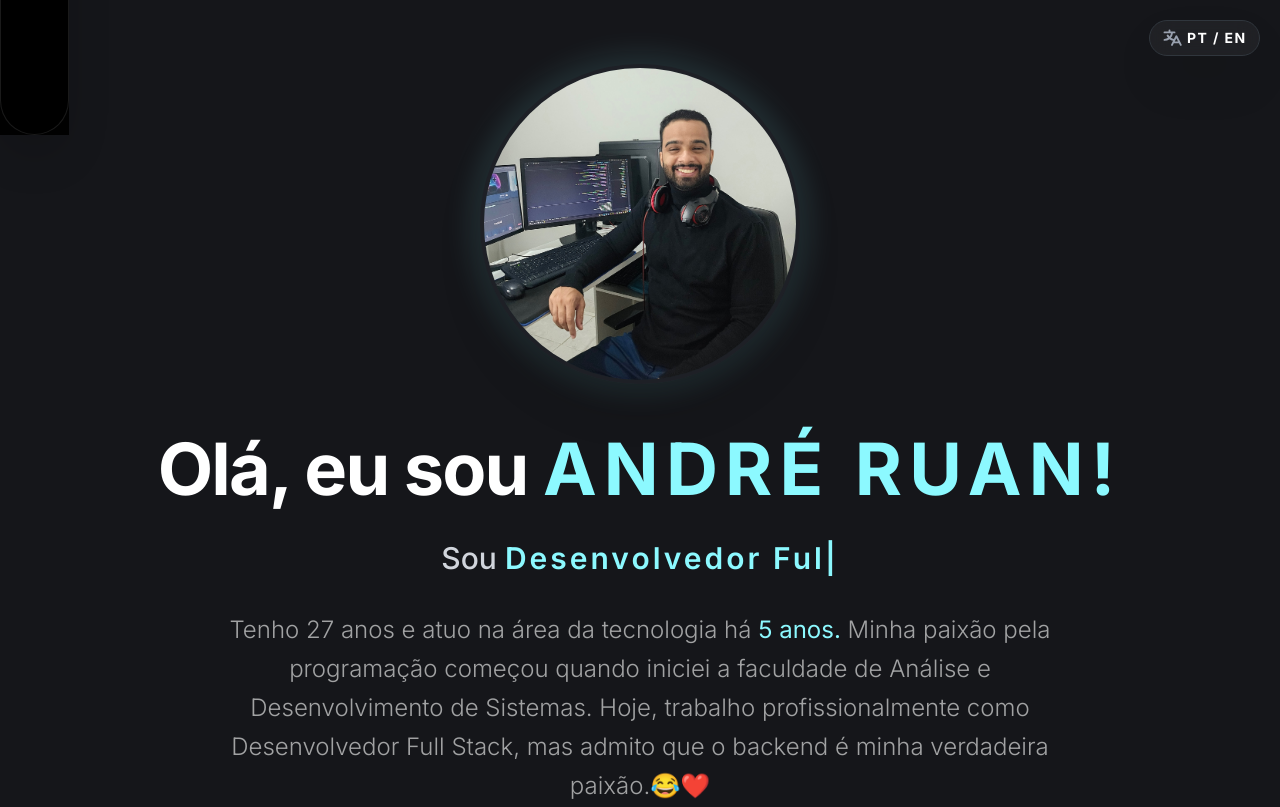
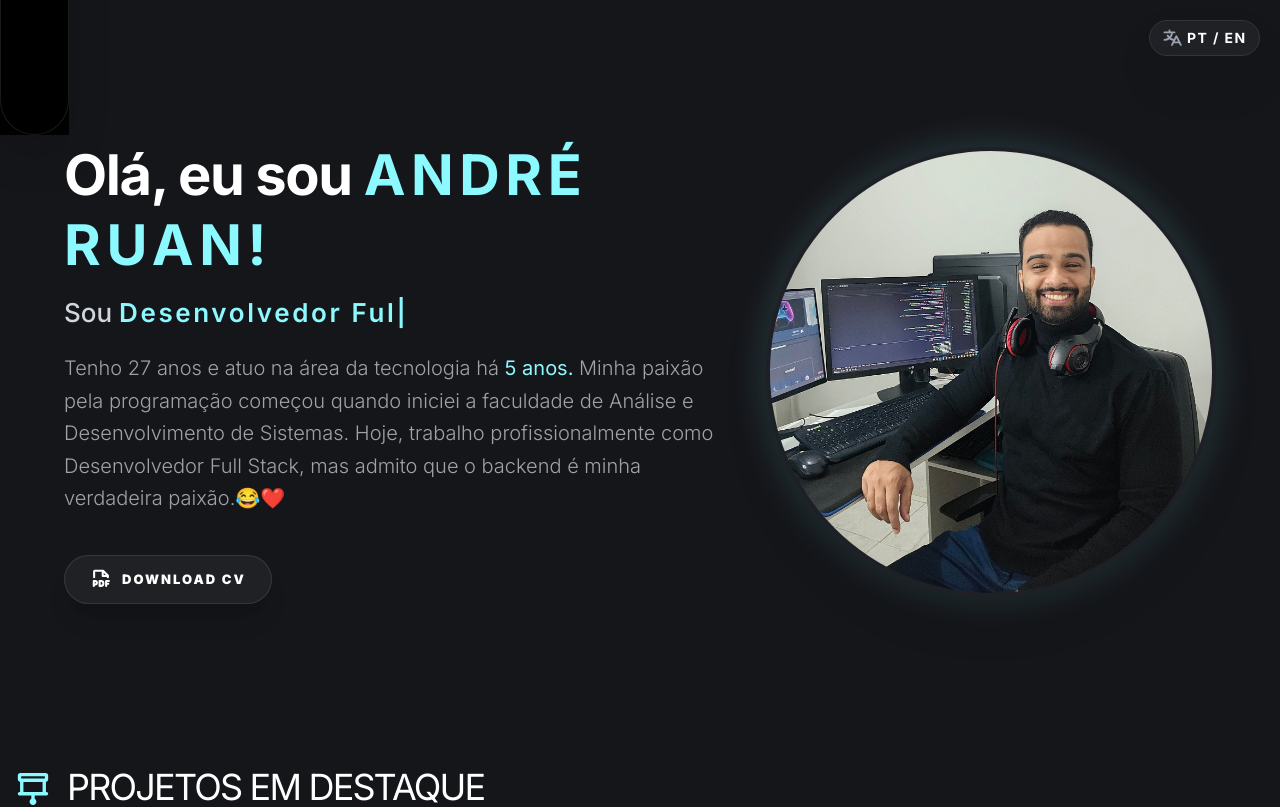
Before and after one commit to Ruan-andre/projeto-portfolio, a Next.js app: page / in a window 1280 px wide. Shown: the top 807 px of the page. Built offline with nearby package versions, Linux system fonts and the light colour scheme; no server answers; some icons are missing.

Commit message:
feat(hero): adiciona currículo em português e inglês, e implementa botão de download no componente Hero

```diff
--- a/src/components/Hero/hero.css
+++ b/src/components/Hero/hero.css
@@ -1,15 +1,19 @@
 @layer components {
-  /* Container principal */
+  /* Container principal - Mudando para Split Layout no desktop */
   .hero-container {
-    @apply min-h-[90vh] flex flex-col items-center justify-center px-[2.4rem] pt-[12rem] md:pt-[6.4rem] text-center;
+    @apply min-h-[85vh] flex flex-col md:flex-row items-center justify-between gap-12 md:gap-20 px-[2.4rem] pt-[12rem] md:pt-[6.4rem] max-w-[120rem] mx-auto text-center md:text-left;
   }
 
-  /* Wrapper da foto de perfil */
-  .hero-profile-wrapper {
-    @apply relative mb-[3.2rem] md:mb-[4rem];
+  /* Bloco de Texto (Esquerda) */
+  .hero-text-content {
+    @apply flex-1 flex flex-col items-center md:items-start order-2 md:order-1;
   }
 
-  /* Efeito de brilho (Glow) atrás da foto */
+  /* Bloco da Imagem (Direita) */
+  .hero-profile-wrapper {
+    @apply relative mb-[3.2rem] md:mb-0 order-1 md:order-2 shrink-0;
+  }
+
   .hero-profile-glow {
     @apply absolute -inset-[1.2rem] bg-special rounded-full blur-[1.2rem] opacity-10 transition duration-1000;
   }
@@ -18,28 +22,35 @@
     @apply opacity-30;
   }
 
-  /* Imagem de perfil */
   .hero-profile-image {
-    @apply relative w-[20rem] h-[20rem] md:w-[32rem] md:h-[32rem] rounded-full border-[0.4rem] border-card object-cover hover:border-special transition-all duration-700 shadow-2xl;
+    @apply relative w-[25rem] h-[25rem] md:w-[45rem] md:h-[45rem] rounded-full border-[0.4rem] border-card object-cover hover:border-special transition-all duration-700 shadow-2xl;
   }
 
-  /* Título principal (H1) */
+  /* Título principal (H1) - Menor conforme solicitado */
   .hero-title {
-    @apply text-[3.6rem] sm:text-[4.8rem] md:text-[7.2rem] font-bold mb-[2.4rem] tracking-tight leading-tight;
+    @apply text-[3.2rem] sm:text-[4rem] md:text-[5.6rem] font-bold mb-[1.6rem] tracking-tight leading-tight text-white;
   }
 
-  /* Container do subtítulo (efeito de digitação) */
+  /* Container do subtítulo */
   .hero-subtitle-wrapper {
-    @apply h-[4rem] mb-[3.2rem] flex items-center justify-center;
+    @apply h-[3.2rem] mb-[2.4rem] flex items-center justify-center md:justify-start;
   }
 
-  /* Subtítulo (H2) */
   .hero-subtitle {
-    @apply text-[2.4rem] md:text-[3rem] text-gray-300 font-medium;
+    @apply text-[2rem] md:text-[2.6rem] text-gray-300 font-medium;
   }
 
-  /* Parágrafo de descrição */
+  /* Descrição */
   .hero-description {
-    @apply max-w-[85rem] text-[#a1a2a3] text-[2rem] md:text-[2.4rem] mb-[4.8rem] leading-relaxed font-light;
+    @apply max-w-[65rem] text-[#a1a2a3] text-[1.8rem] md:text-[2rem] mb-[4rem] leading-relaxed font-light;
+  }
+
+  /* Botão Download CV - Estilo Moderno */
+  .btn-download-cv {
+    @apply flex items-center gap-4 bg-white/5 border border-white/10 px-10 py-5 rounded-full font-black uppercase text-[1.3rem] tracking-[0.2rem] text-white hover:border-special hover:text-special hover:bg-special/5 transition-all shadow-xl;
+  }
+
+  .btn-download-cv-icon {
+    @apply text-[2.2rem] transition-transform;
   }
 }
--- a/src/components/Hero/index.tsx
+++ b/src/components/Hero/index.tsx
@@ -4,6 +4,9 @@ import Image from "next/image";
 import { useLanguage } from "@/context/LanguageContext";
 import useTypingEffect from "@/hooks/useTypingEffect";
 import profilePicture from "../../../public/assets/img/profile-picture.jpg";
+
+import { Icon } from "@iconify/react";
+import Link from "next/link";
 
 interface HeroProps {
   myAge: string | number;
@@ -20,27 +23,10 @@ const Hero = ({ myAge, experienceYears }: HeroProps) => {
 
   return (
     <header id="presentation" className="hero-container">
-      <div className="hero-profile-wrapper group">
-        <div className="hero-profile-glow"></div>
-        <a
-          href="https://www.linkedin.com/in/andr%C3%A9-ruan-554854250/"
-          target="_blank"
-          rel="noopener noreferrer"
-        >
-          <Image
-            src={profilePicture}
-            alt="André Ruan"
-            width={320}
-            height={320}
-            className="hero-profile-image"
-            priority
-          />
-        </a>
-      </div>
-
+      <div className="hero-text-content">
         <h1 className="hero-title">
           {t("Olá, eu sou", "Hello, I am")}{" "}
-        <span className="text-special tracking-widest uppercase">André Ruan!</span>
+          <span className="text-special tracking-widest uppercase block md:inline">André Ruan!</span>
         </h1>
 
         <div className="hero-subtitle-wrapper">
@@ -62,6 +48,32 @@ const Hero = ({ myAge, experienceYears }: HeroProps) => {
             " My passion for programming started when I began my systems analysis and development degree. Today, I work professionally as a Full Stack Developer, but I admit that backend is my true passion.😂❤️",
           )}
         </p>
+
+        <Link
+          href={t(
+            "/assets/curriculo/Curriculo_Andre_Ruan_Desenvolvedor_PT-BR.pdf",
+            "/assets/curriculo/Curriculum_Andre_Ruan_Developer_EN.pdf",
+          )}
+          download
+          className="btn-download-cv group"
+          target="_blank"
+          rel="noopener noreferrer"
+        >
+          <Icon icon="ph:file-pdf-bold" className="btn-download-cv-icon group-hover:scale-110" />
+          {t("Download CV", "Download resume")}
+        </Link>
+      </div>
+
+      <div className="hero-profile-wrapper group">
+        <div className="hero-profile-glow"></div>
+        <a
+          href="https://www.linkedin.com/in/andr%C3%A9-ruan-554854250/"
+          target="_blank"
+          rel="noopener noreferrer"
+        >
+          <Image src={profilePicture} alt="André Ruan" className="hero-profile-image" priority />
+        </a>
+      </div>
     </header>
   );
 };
```
Also changed, not shown: 2 other files (tests, documents, lock files or other folders). Lines whose indentation alone changed are shown as unchanged.
